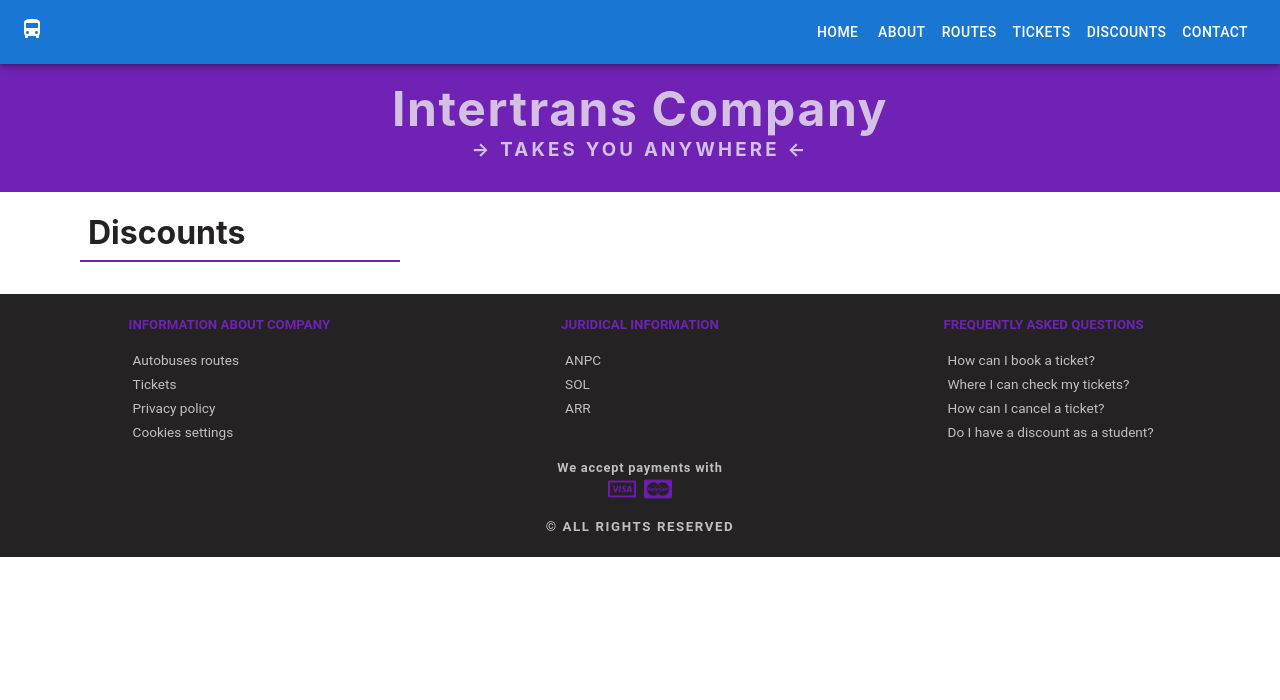
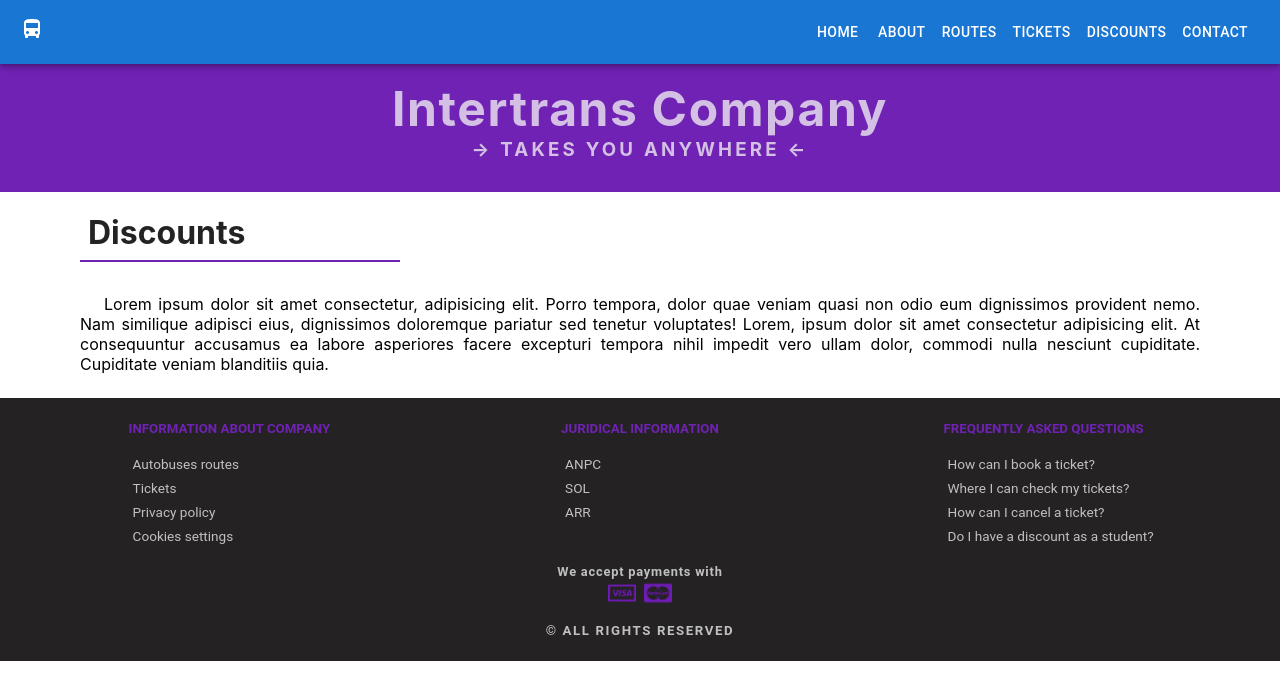
Before and after one commit to carla-vartolomei/transport-app, a Next.js app: page /discounts in a window 1280 px wide. Shown: the top 700 px of the page. Built offline with nearby package versions, Linux system fonts and the light colour scheme.

Commit message:
add page description

```diff
--- a/pages/discounts/index.js
+++ b/pages/discounts/index.js
@@ -6,6 +6,15 @@ export default function index() {
     <>
       <Banner />
       <h1 className="pageTitle">Discounts</h1>
+      <p className="pageDescription">
+        Lorem ipsum dolor sit amet consectetur, adipisicing elit. Porro tempora,
+        dolor quae veniam quasi non odio eum dignissimos provident nemo. Nam
+        similique adipisci eius, dignissimos doloremque pariatur sed tenetur
+        voluptates! Lorem, ipsum dolor sit amet consectetur adipisicing elit. At
+        consequuntur accusamus ea labore asperiores facere excepturi tempora nihil
+        impedit vero ullam dolor, commodi nulla nesciunt cupiditate. Cupiditate
+        veniam blanditiis quia.
+      </p>
     </>
   )
 }
```
Also changed, not shown: pages/routes/[id].js (+6 -1 lines), pages/routes/index.js (+9 -0 lines), pages/tickets/index.js (+9 -0 lines).
